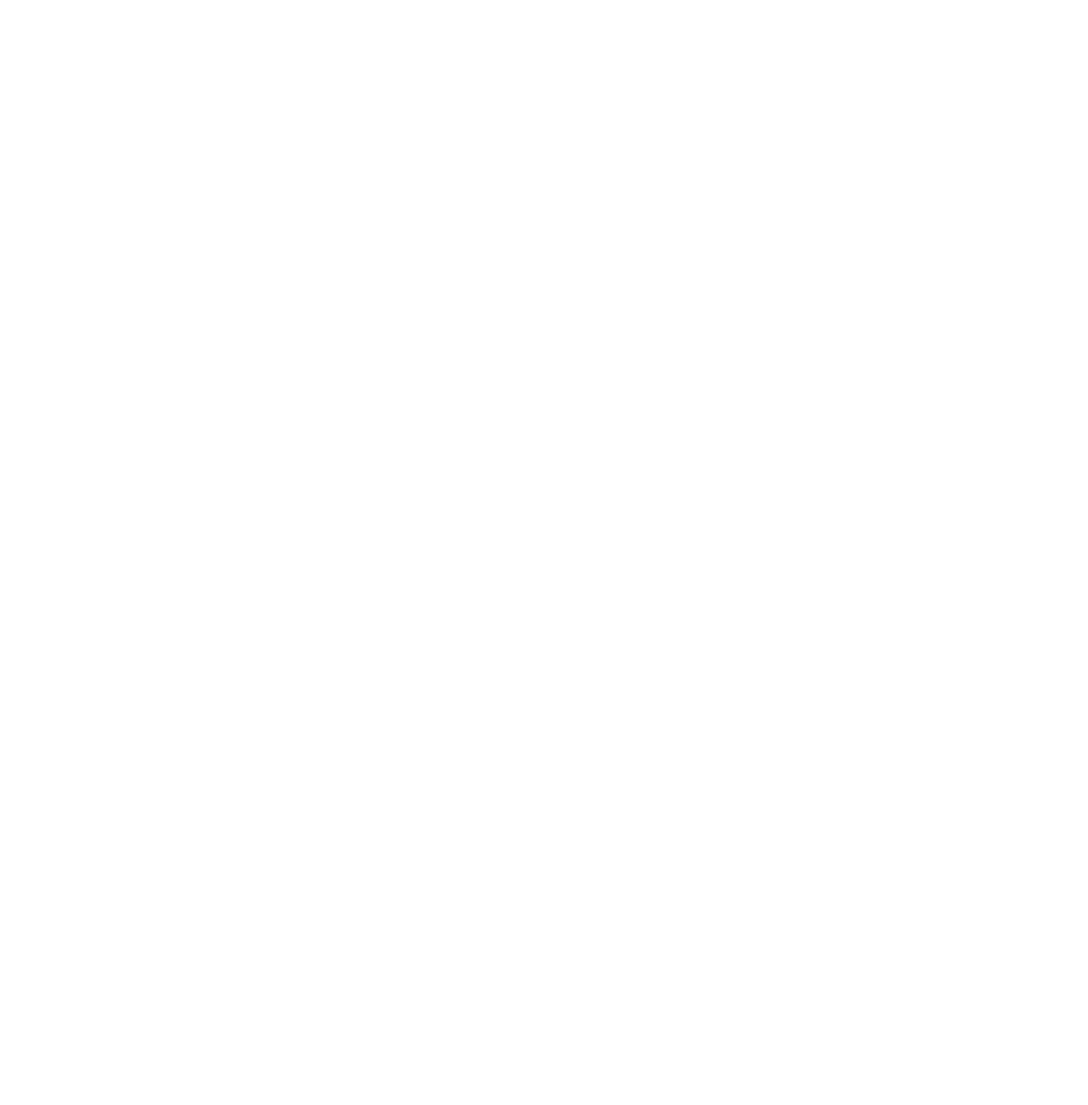
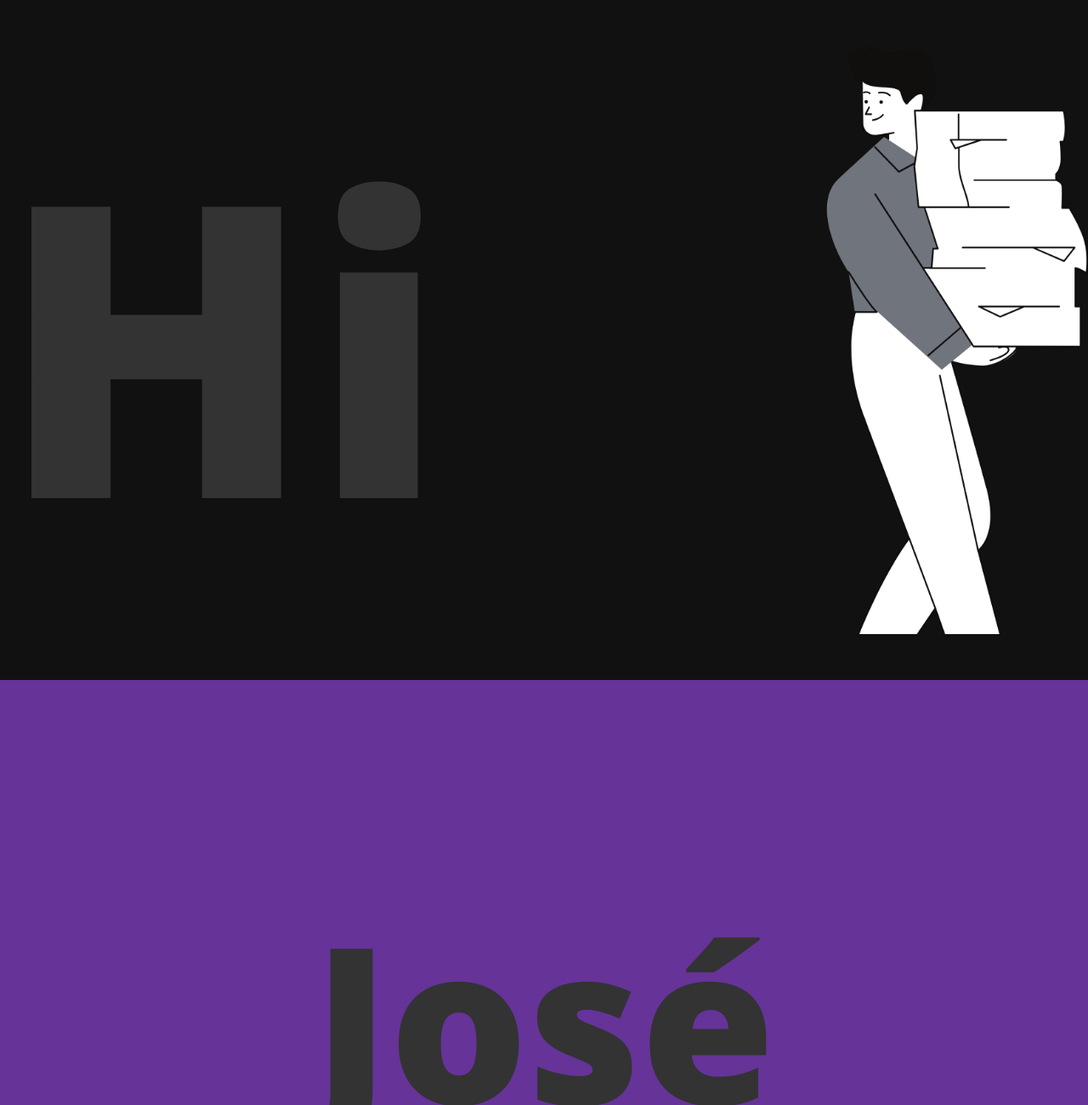
Before and after one commit to jy-bonilla/web-portfolio, a plain HTML site: page index.html in a window 1280 px wide. Shown: the top 1300 px of the page at 85% size. Before the commit the page ends 800 px from the top, so only its background shows below. Drawn offline with nearby package versions, Linux system fonts and the light colour scheme.

Commit message:
added style sheet, intro and proj components

```diff
--- a/index.html
+++ b/index.html
@@ -6,13 +6,36 @@
     <meta name="viewport" content="width=device-width, initial-scale=1.0">
     <title>Document</title>
     <link rel="stylesheet" href="./style.css">
+    <link href="https://fonts.googleapis.com/css2?family=Open+Sans:wght@300;400;500;600;800&display=swap"
+        rel="stylesheet">
 </head>
 
 <body>
     <script src="./app.js"></script>
     <div class="container">
-        <div class="intro"></div>
+        <!--Intro-->
+        <div class="intro">
+            <div class="salute">
+                <div class="saluteTextContainer">
+                    <h1 class="saluteText">Hi</h1>
+                </div>
+                <div class="saluteImgContainer">
+                    <img src="./img/person.png" alt="" class="saluteImg">
+                </div>
+            </div>
+            <div class="nameContainer">
+                <h2 class="name">José</h2>
+            </div>
+            <div class="jobTitleContainer dark">
+                <h2 class="jobTitle">a Web Developer</h2>
+            </div>
+            <div class="jobTitleContainer purple">
+                <h2 class="jobTitle">and Designer</h2>
+            </div>
+        </div>
+        <!--Projects-->
         <div class="projects"></div>
+        <!--Github-->
         <div class="github"></div>
     </div>
 </body>
--- a/style.css
+++ b/style.css
@@ -0,0 +1,67 @@
+* {
+    padding: 0;
+    margin: 0;
+    font-family: 'Open Sans', sans-serif;
+}
+
+.container {
+    background-color: #111;
+}
+
+.salute {
+    height: 100vh;
+    display: flex;
+    align-items: center;
+    overflow: hidden;
+}
+
+.saluteTextContainer {
+    flex: 3;
+}
+
+.saluteImgContainer {
+    flex: 1;
+}
+
+.saluteText {
+    color: #333;
+    font-size: 60vh;
+    cursor: default;
+}
+
+.saluteImg {
+    width: 100%;
+}
+
+.nameContainer {
+    height: 100vh;
+    background-color: rebeccapurple
+}
+
+.name {
+    font-size: 20vw;
+    color: #333;
+    cursor: default;
+    text-align: center;
+    line-height: 100vh;
+    background-color: rebeccapurple;
+}
+
+.jobTitleContainer {
+    height: 100vh;
+}
+
+.dark {
+    background: url("./img/bg1-1.png");
+}
+
+.purple {
+    background: rebeccapurple url("./img/bg2.png");
+}
+
+.jobTitle {
+    font-size: 10vw;
+    color: #333;
+    line-height: 100vh;
+    cursor: default;
+}
```
Also changed, not shown: img/bg1-1.png (added), img/bg1-3.png (added), img/bg2.png (added), img/laptop.png (added), img/person.png (added), img/phone.png (added).
